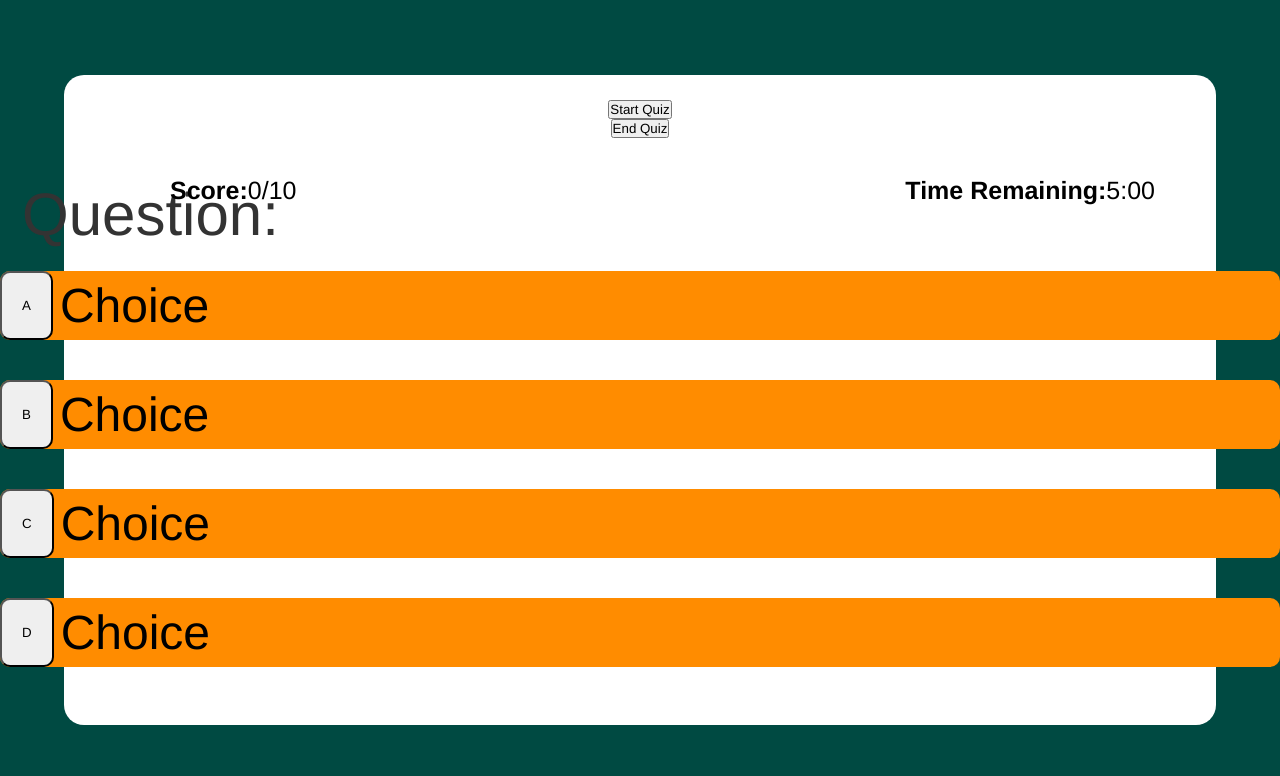
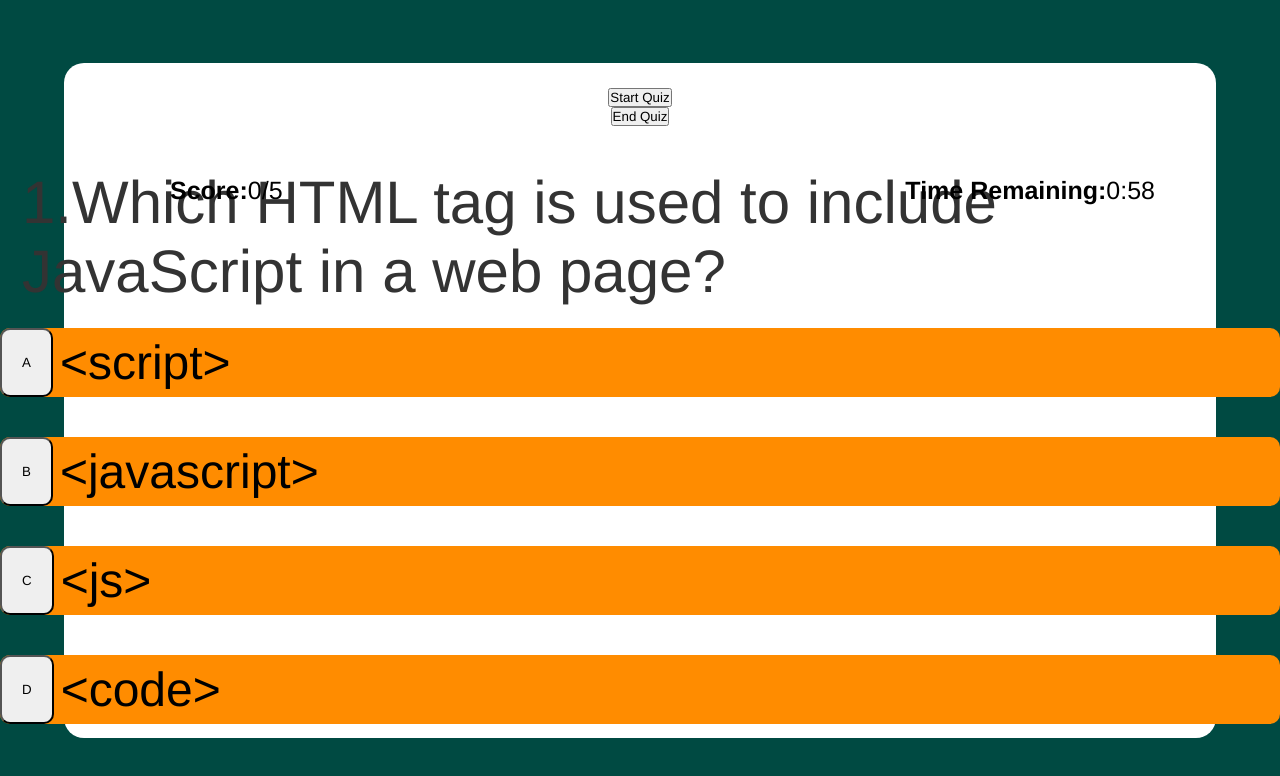
Before and after one commit to ShaneNick/codingQuiz, a plain HTML site: page index.html in a window 1280 px wide. Both pictures are taken after a click on the button "Start Quiz". Drawn offline with nearby package versions, Linux system fonts and the light colour scheme.

Commit message:
updated timer and score

```diff
--- a/index.css
+++ b/index.css
@@ -1,10 +1,9 @@
-*{
-    box-sizing:border-box;
+* {
+  box-sizing: border-box;
   margin: 0;
   padding: 0;
   font-family: 'Franklin Gothic Medium', 'Arial Narrow', Arial, sans-serif;
 }
-
 
 body {
   padding: 0%;
@@ -15,7 +14,7 @@ body {
   display: flex;
   justify-content: center;
   align-items: center;
-    margin:0;
+  margin: 0;
   overflow: hidden;
 }
 
@@ -29,9 +28,7 @@ body {
   position: absolute;
   right: 125px;
   top: 176px;
-
 }
-
 
 .score {
   font-size: 25px;
@@ -39,15 +36,13 @@ body {
   position: absolute;
   left: 170px;
   top: 176px;
-
 }
-
 
 .container {
   padding: 25px;
   width: 90vw;
-    height: 650px;
-    background-color:white ;
+  height: 675px;
+  background-color: white;
   display: flex;
   border-radius: 20px;
   flex-direction: column;
@@ -56,7 +51,7 @@ body {
 
 .questions-container {
   margin: 5px;
-    padding: 18
+  padding: 18;
 }
 
 #Question {
@@ -68,13 +63,12 @@ body {
   font-size: 60px;
 }
 
-.choice{
+.choice {
   border-radius: 10px;
   padding: 5px 20px;
 }
 
-
-  .answer-box{
+.answer-box {
   display: flex;
   margin-bottom: 40px;
   border-radius: 10px;
@@ -84,12 +78,11 @@ body {
   flex-wrap: wrap;
 }
 
-  .answer-box{
+.answer-box {
   cursor: pointer;
   box-shadow: darkorange;
 }
 
-  .answer-option{
+.answer-option {
   padding: 7px;
-
 }
--- a/index.html
+++ b/index.html
@@ -14,16 +14,16 @@
     <section class="container">
         <button class="Start-btn">Start Quiz</button>
         <button class="End-btn">End Quiz</button>
-        <div id="content" class = "hidden">
+        <div id="content" class="hidden">
             <!--Start Quiz Button-->
-        <section class= "time">
+            <section class="time">
                 <h4>Time Remaining: </h4>
-            <div class="timer"> 5:00</div>
+                <div class="timer"> 1:00</div>
             </section>
 
             <section class="score">
                 <h4>Score:</h4>
-            <div class="timer">0/10</div>
+                <div class="score-display">0/5</div>
             </section>
 
 
@@ -49,10 +49,19 @@
                         <p class="answer-option">Choice</p>
                     </div>
                 </div>
-        </div>
             </section>
         </div>
+        <section class="highscores-container hidden">
+            <h2>High Scores</h2>
+            <form id="highscore-form">
+                <label for="username">Enter your name:</label>
+                <input type="text" id="username" name="username" required>
+                <input type="submit" id="saveScoreBtn" value="Save">
+            </form>
+            <ul id="highscores-list"></ul>
         </section>
+    </section>
+    <script src="https://code.jquery.com/jquery-3.6.0.min.js"></script>
     <script src="script.js"></script>
 </body>
 
--- a/script.js
+++ b/script.js
@@ -1,17 +1,198 @@
-document.addEventListener('DOMContentLoaded', function() {
+document.addEventListener('DOMContentLoaded', function () {
   const startBtn = document.querySelector('.Start-btn');
   const content = document.getElementById('content');
 
-    startBtn.addEventListener('click', function() {
+  startBtn.addEventListener('click', function () {
     content.classList.remove('hidden');
   });
 });
 
-  document.addEventListener('DOMContentLoaded', function() {
-    const startBtn = document.querySelector('.End-btn');
+document.addEventListener('DOMContentLoaded', function () {
+  const endBtn = document.querySelector('.End-btn');
   const content = document.getElementById('content');
 
-    startBtn.addEventListener('click', function() {
+  endBtn.addEventListener('click', function () {
     content.classList.toggle('hidden');
+    clearInterval(interval);
+    $('.timer').text('1:00');
+    currentQuestionIndex = 0;
+    score = 0;
+    document.querySelector(".score-display").innerText = `${score}/5`;
+    document.getElementById("Question").classList.remove("hidden");
+    document.getElementById("Answers").classList.remove("hidden");
+    const finishedMessage = document.querySelector(".quiz-finished");
+    if (finishedMessage) {
+      finishedMessage.remove();
+    }
+    displayQuestion();
   });
 });
+
+
+var interval;
+
+function endQuiz() {
+  // Hide the question and answer elements
+  document.getElementById("Question").classList.add("hidden");
+  document.getElementById("Answers").classList.add("hidden");
+
+  // Check if quiz has started
+  if (currentQuestionIndex > 0) {
+    // Create and display a message
+    const finishedMessage = document.createElement("h2");
+    finishedMessage.innerText = "Quiz is Finished!";
+    finishedMessage.classList.add("quiz-finished");
+    document.querySelector(".questions-container").appendChild(finishedMessage);
+  }
+}
+
+
+let countdownRunning = false;
+
+function countdown() {
+  if (countdownRunning) {
+    return;
+  }
+
+  countdownRunning = true;
+
+  clearInterval(interval);
+  interval = setInterval(function () {
+    var clock = $('.timer').html();
+    clock = clock.split(':');
+    var minutes = parseInt(clock[0]);
+    var seconds = parseInt(clock[1]);
+    seconds -= 1;
+    if (minutes < 0) return;
+    else if (seconds < 0 && minutes != 0) {
+      minutes -= 1;
+      seconds = 59;
+    } else if (seconds < 10 && seconds.toString().length != 2) seconds = '0' + seconds;
+
+    $('.timer').html(minutes + ':' + seconds);
+
+    if (minutes == 0 && seconds == 0) {
+      clearInterval(interval);
+      countdownRunning = false;
+      endQuiz();
+    }
+  }, 1000);
+}
+
+$('.Start-btn').click(function () {
+  $('.timer').text('1:00');
+  countdown();
+});
+
+$('.End-btn').click(function () {
+  $('.timer').text('1:00');
+  clearInterval(interval);
+  countdownRunning = false;
+});
+
+
+
+const quizQuestions = [
+  {
+    question: "1.Which HTML tag is used to include JavaScript in a web page?",
+    choices: [
+      "<script>",
+      "<javascript>",
+      "<js>",
+      "<code>"
+    ],
+    correctAnswer: 0,
+  },
+  {
+    question: "2.What does 'DOM' stand for?",
+    choices: [
+      "Document Object Model",
+      "Data Object Model",
+      "Document Oriented Model",
+      "Data Oriented Model",
+    ],
+    correctAnswer: 0,
+  },
+  {
+    question: "3.What is the correct syntax for writing a comment in JavaScript?",
+    choices: [
+      "// This is a comment",
+      "<!-- This is a comment -->",
+      "/* This is a comment */",
+      "# This is a comment",
+    ],
+    correctAnswer: 0,
+  },
+  {
+    question: "4.Which of the following is NOT a valid JavaScript variable name?",
+    choices: [
+      "_testVar",
+      "2testVar",
+      "$testVar", "testVar"
+    ],
+    correctAnswer: 1,
+  },
+  {
+    question: "5.What is the result of the following expression: '10' + 20?",
+    choices: [
+      "30",
+      "1020",
+      "TypeError",
+      "NaN"
+    ],
+    correctAnswer: 1,
+  },
+];
+
+
+let currentQuestionIndex = 0;
+let score = 0;
+function displayQuestion() {
+  if (currentQuestionIndex === quizQuestions.length || $('.timer').text() === '0:00') {
+    endQuiz();
+    return;
+  }
+
+  const questionObj = quizQuestions[currentQuestionIndex];
+  document.getElementById("Question").innerText = questionObj.question;
+
+  const answerOptions = document.querySelectorAll(".answer-option");
+  const choiceButtons = document.querySelectorAll(".choice");
+
+  for (let i = 0; i < answerOptions.length; i++) {
+    answerOptions[i].innerText = questionObj.choices[i];
+    choiceButtons[i].outerHTML = choiceButtons[i].outerHTML;
+    const updatedButton = document.querySelector(`.choice[data-index="${i + 1}"]`);
+    updatedButton.onclick = function () {
+      if (i === questionObj.correctAnswer) {
+        score++;
+        document.querySelector(".score-display").innerText = `${score}/5`;
+      }
+      currentQuestionIndex++;
+      displayQuestion();
+    };
+  }
+}
+
+document.querySelector(".Start-btn").addEventListener("click", () => {
+  document.getElementById("content").classList.remove("hidden");
+  displayQuestion();
+});
+
+
+//saves highscore
+function saveHighScore(event) {
+  event.preventDefault();
+
+  const user = userName.value.trim();
+  const scoreObj = {
+    score: score,
+    user: user
+  };
+
+  let highScores = JSON.parse(localStorage.getItem("highScores")) || [];
+  highScores.push(scoreObj);
+  localStorage.setItem("highScores", JSON.stringify(highScores));
+
+  window.location.assign("/");
+}
```
Lines whose indentation alone changed are shown as unchanged.
